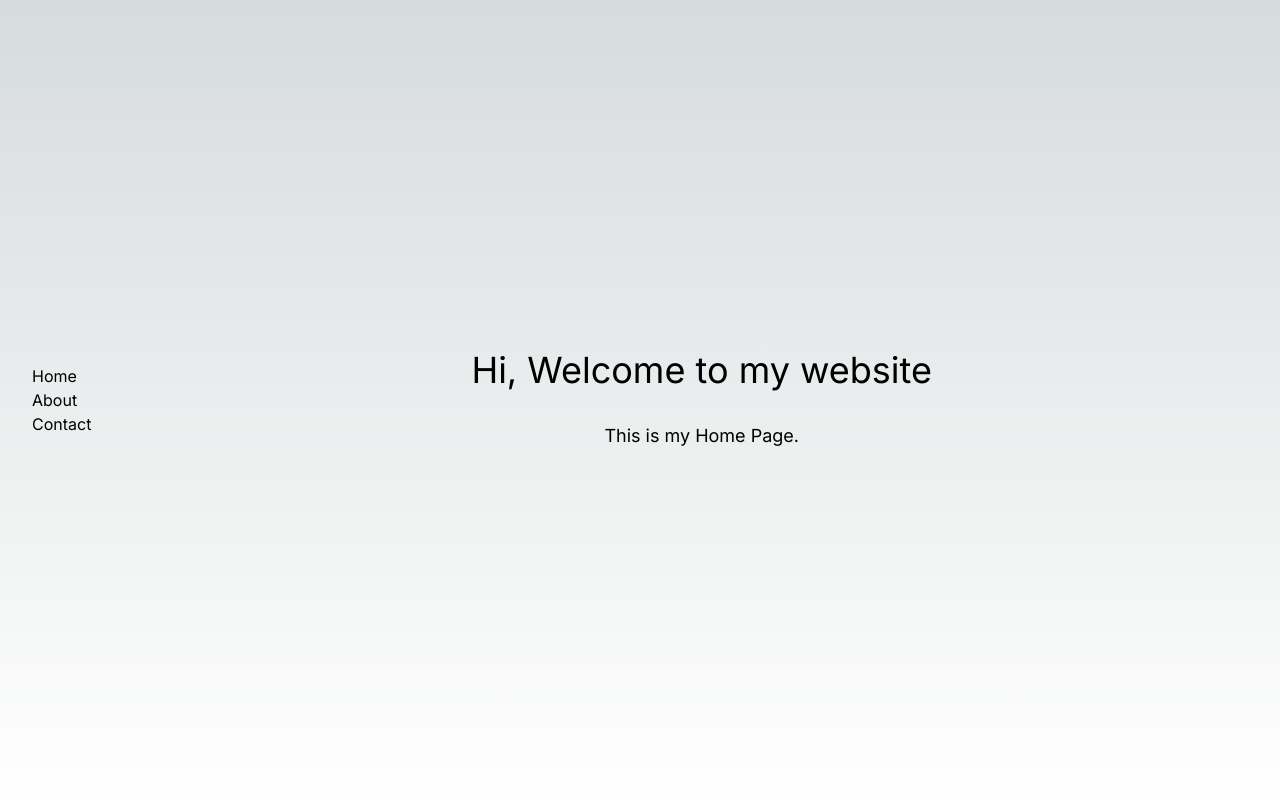
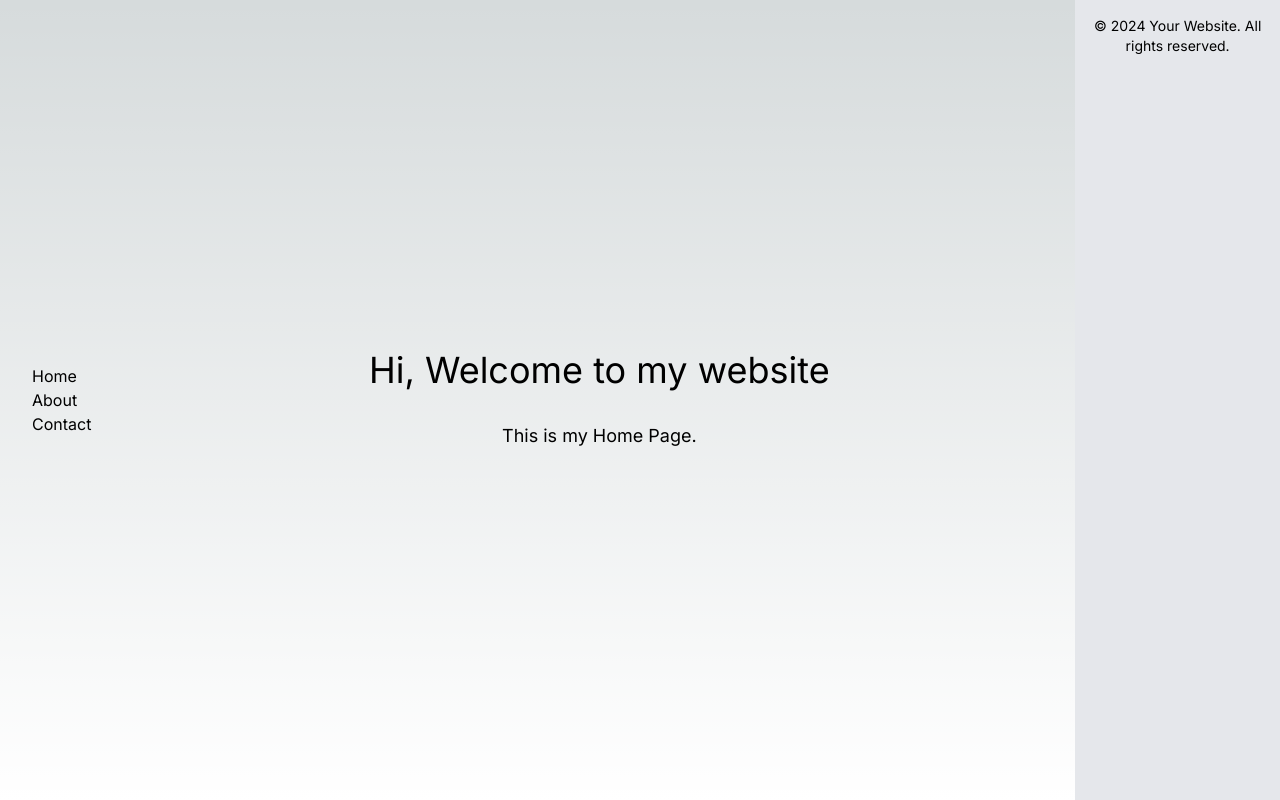
Before and after one commit to Vinay-golkonda99/next-js-doc-practice, a Next.js app: page / in a window 1280 px wide. Built offline with nearby package versions, Linux system fonts and the light colour scheme.

Commit message:
Update page.tsx

```diff
--- a/app/page.tsx
+++ b/app/page.tsx
@@ -18,9 +18,14 @@ const HomePage = () => {
         <h1 className="text-4xl mb-8">Hi, Welcome to my website</h1>
         <p className="text-lg">This is my Home Page.</p>
       </div>
+      {/* Footer */}
+      <footer className="text-center py-4 bg-gray-200">
+        <p className="text-sm">© 2024 Your Website. All rights reserved.</p>
+      </footer>
     </main>
   );
 };
+
 
 export default HomePage;
 
```
